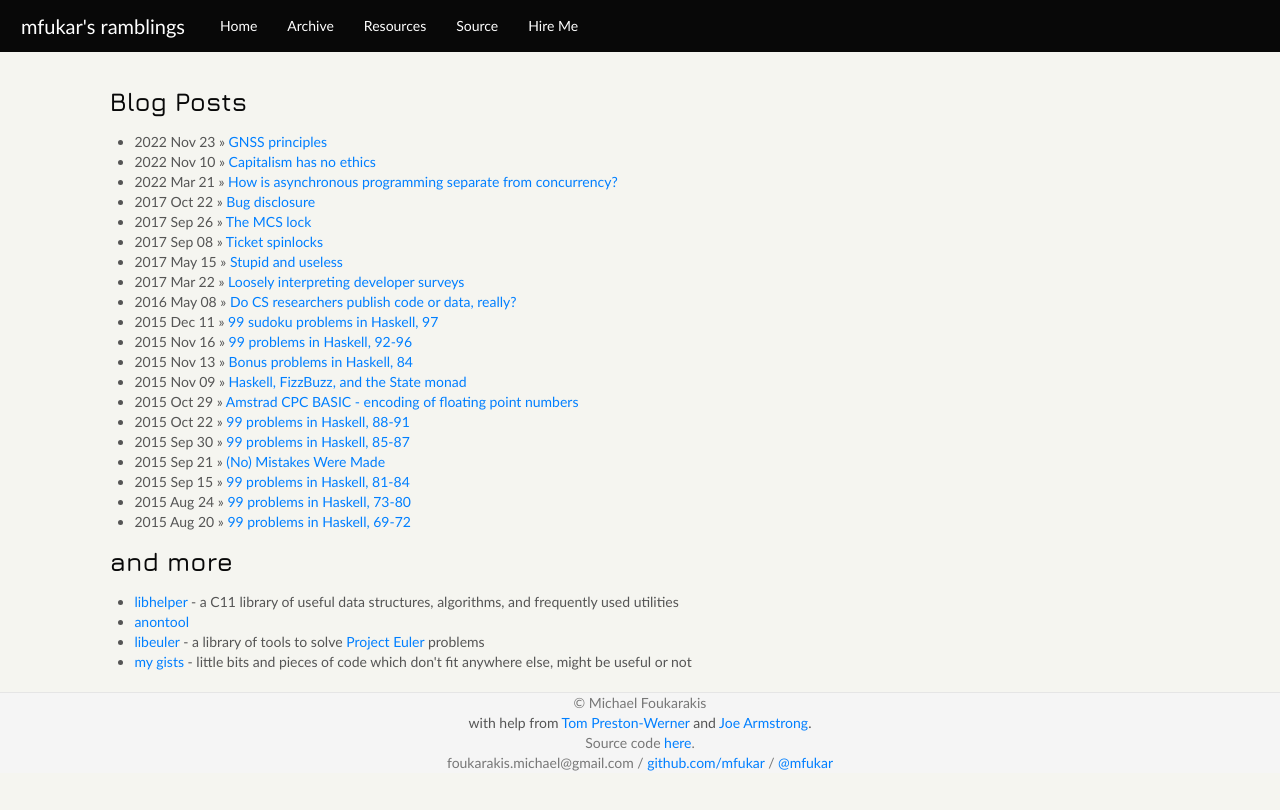
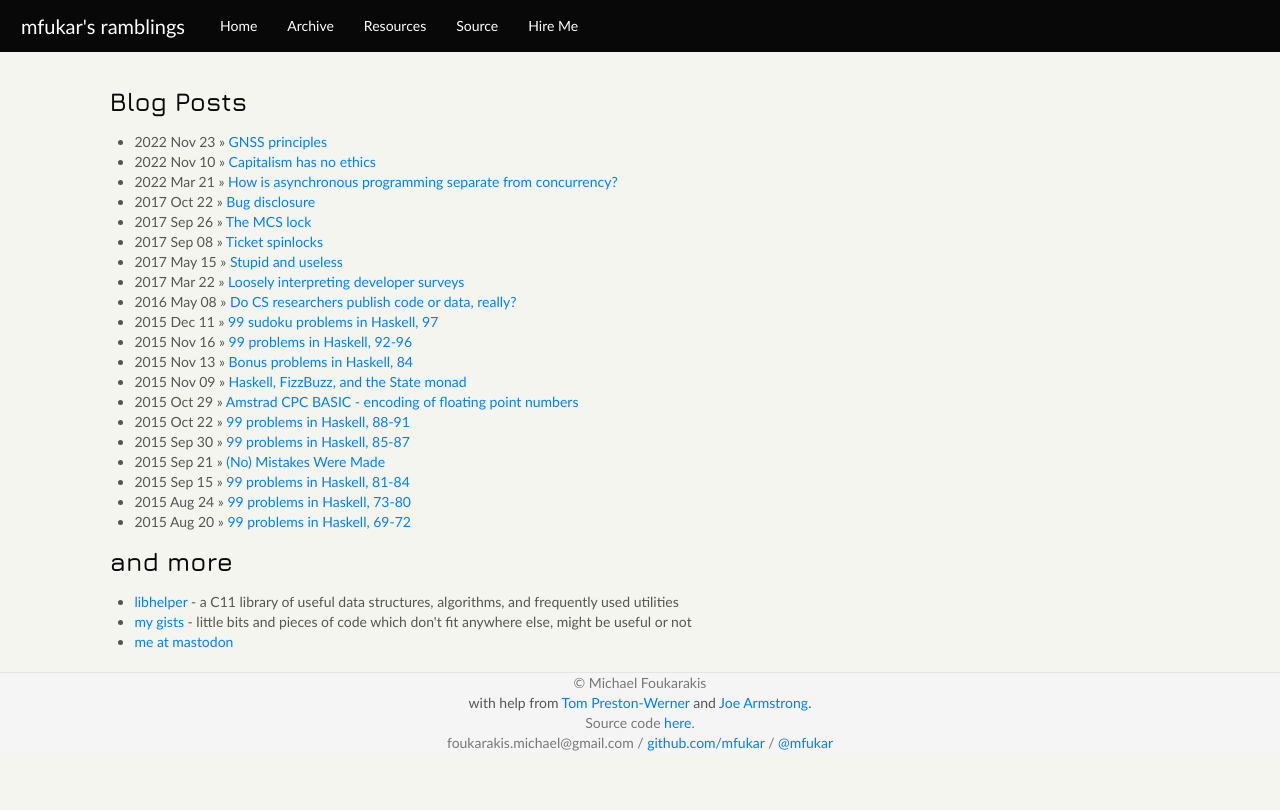
Before and after one commit to mfukar/mfukar.github.com, a Jekyll site: the page built from index.html, in a window 1280 px wide. Shown: the top 810 px of the page. Built offline with Jekyll 4.4.1, drawn with Linux system fonts in a browser that asks for light colours; some web fonts are replaced.

Commit message:
Update links
Signed-off-by: mfukar <foukarakis.michael@gmail.com>

```diff
--- a/index.html
+++ b/index.html
@@ -14,8 +14,7 @@ title: mfukar's ramblings
 	<h2>and more</h2>
 	<ul id="various">
 		<li><a href="https://github.com/mfukar/libhelper">libhelper</a> - a C11 library of useful data structures, algorithms, and frequently used utilities</li>
-		<li><a href="https://github.com/mfukar/anontool">anontool</a></li>
-		<li><a href="https://github.com/mfukar/libeuler">libeuler</a> - a library of tools to solve <a href="https://projecteuler.net/">Project Euler</a> problems</li>
 		<li><a href="https://gist.github.com/mfukar">my gists</a> - little bits and pieces of code which don't fit anywhere else, might be useful or not</li>
+		<li><a href="https://mastodon.social/@cowprophet" rel="me">me at mastodon</a></li>
 	</ul>
 </div>
```
